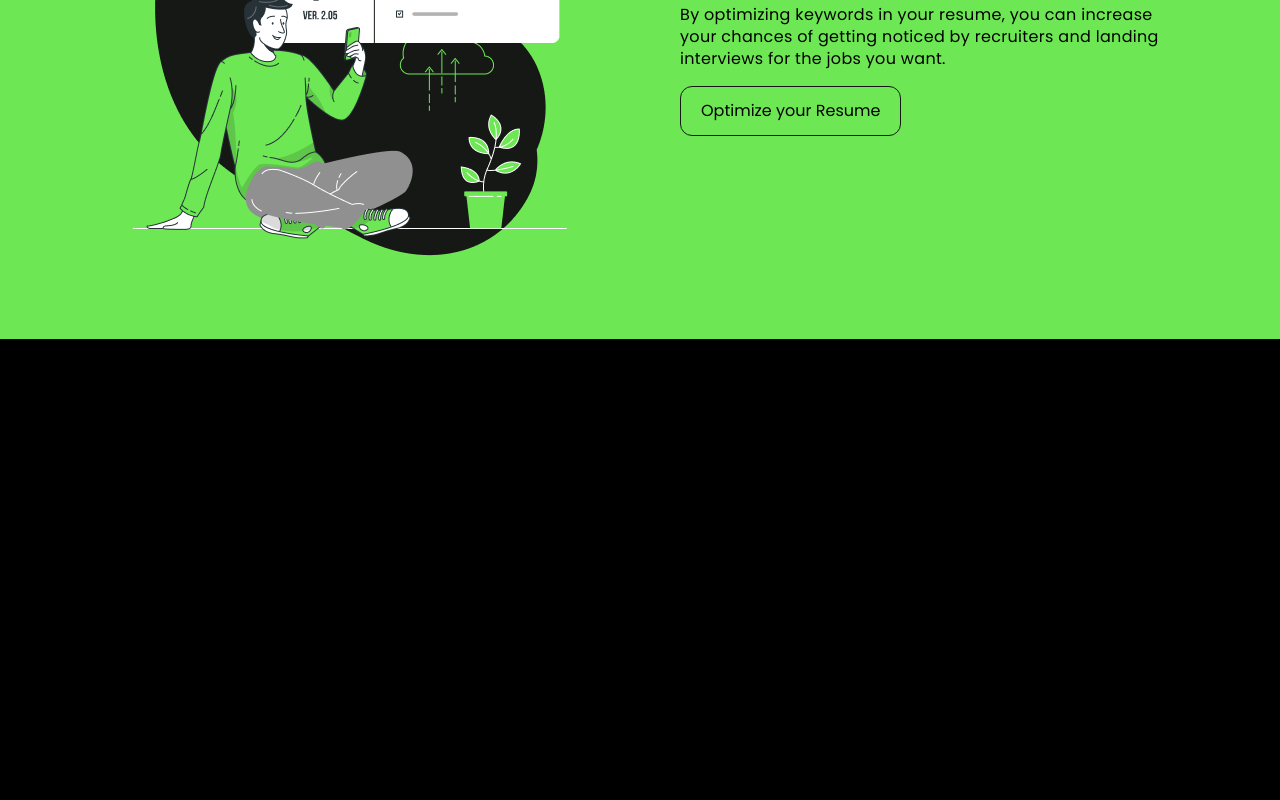
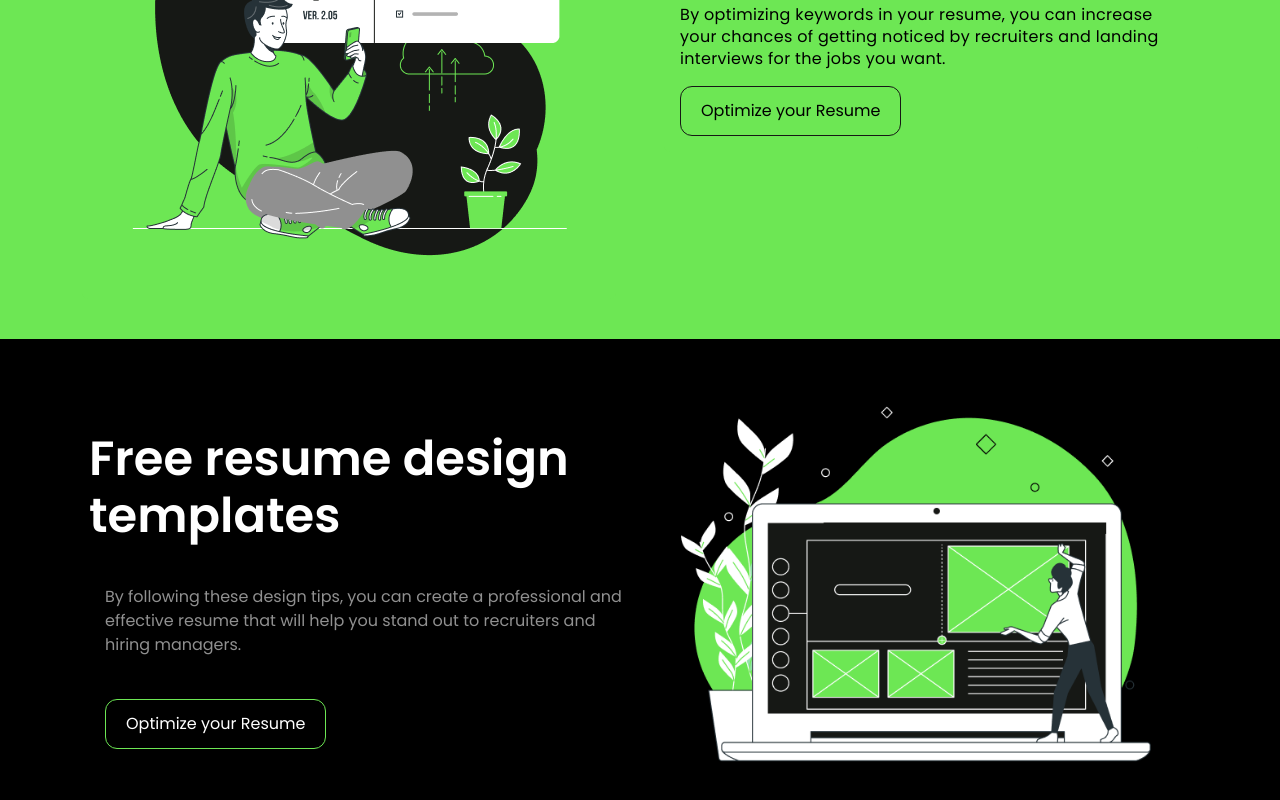
Before and after one commit to code-with-omar/react-job-finder-landing-page, a React (Vite) app: page / in a window 1280 px wide. Shown: the part 3752-4552 px from the top of the page. Before the commit the page ends 4091 px from the top, so only its background shows below. Built offline with nearby package versions, Linux system fonts and the light colour scheme.

Commit message:
Complete the resume design section

```diff
--- a/src/App.jsx
+++ b/src/App.jsx
@@ -2,6 +2,7 @@ import CoverGenertor from "./components/CoverGenertor/CoverGenertor"
 import CoverLetter from "./components/CoverLetter/CoverLetter"
 import Header from "./components/Header/Header"
 import Hero from "./components/Hero/Hero"
+import Resume from "./components/Resume/Resume"
 import SubmitBetterJobs from "./components/SubmitBetterJobs/SubmitBetterJobs"
 
 
@@ -16,6 +17,7 @@ function App() {
       <SubmitBetterJobs></SubmitBetterJobs>
       <CoverLetter></CoverLetter>
       <CoverGenertor></CoverGenertor>
+      <Resume></Resume>
     </>
   )
 }
--- /dev/null
+++ b/src/components/Resume/Resume.css
@@ -0,0 +1,35 @@
+.resume-wrapper {
+    padding: 50px 100px;
+    margin: auto;
+}
+
+.resume-left-cards {
+    background: black;
+    padding: 40px 0px;
+}
+
+.resume-left-card {
+    background: black;
+}
+
+.resume-left-card-title {
+    font-size: 48px;
+
+}
+
+.resume-btn {
+    padding: 12px 20px;
+    border-radius: 12px;
+    border: 1px solid #161815;
+    background: black;
+    color: white;
+    border: 1px solid #6DE754;
+    margin-top: 26px;
+}
+
+.resume-btn:hover {
+    background: black;
+    color: white;
+    border: 1px solid #6DE754;
+
+}
--- /dev/null
+++ b/src/components/Resume/Resume.jsx
@@ -0,0 +1,34 @@
+import { Button, Card, Col, Container, Row } from "react-bootstrap";
+import vector from "../../assets/vector.png"
+import "./Resume.css"
+
+const Resume = () => {
+    return (
+        <section className="resume-wrapper">
+            <Container>
+                <Row xs={1} md={2} lg={2} className="g-5 ">
+                    <Col className="resume-left-cards">
+                        <Card className="resume-left-card">
+                            <Card.Title className="resume-left-card-title fw-600 white">
+                                Free resume design templates
+                            </Card.Title>
+                            <Card.Body>
+                                <p className="dark-01 fs-16 fw-400 my-3 mx-0">By following these design tips, you can create a professional and effective resume that will help you stand out to recruiters and hiring managers.</p>
+                                <Button className="me-3 resume-btn">Optimize your Resume</Button>
+                            </Card.Body>
+                        </Card>
+                    </Col>
+                    <Col className="resume-right">
+                        <Card className="bg-dark-00">
+                            <Card.Body>
+                                <img src={vector} className="img-fluid" alt="" />
+                            </Card.Body>
+                        </Card>
+                    </Col>
+                </Row>
+            </Container>
+        </section>
+    );
+};
+
+export default Resume;
```
Also changed, not shown: src/assets/vector.png (added).
